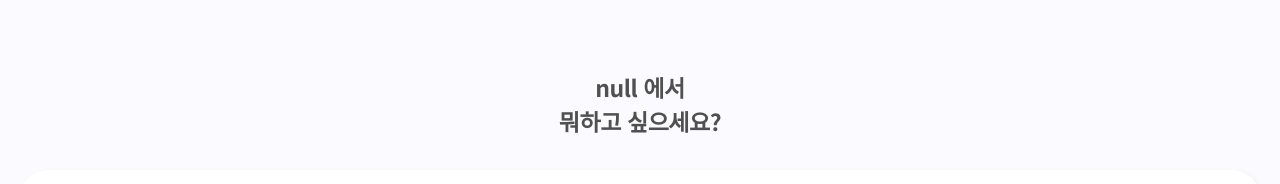
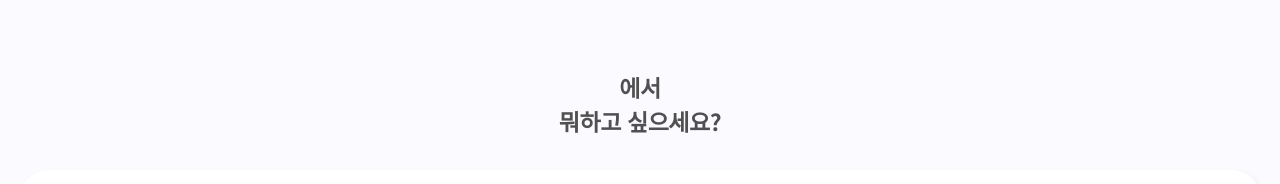
Before and after one commit to BTS-Busan-Trip-Supporter/front-end, a Next.js app: page /travel/auto in a window 1280 px wide. Shown: the part 304-488 px from the top of the page. Built offline with nearby package versions, Linux system fonts and the light colour scheme.

Commit message:
feat: Modified from useSearchParams to sessionStorage

```diff
--- a/src/app/pages/travel-auto-page.tsx
+++ b/src/app/pages/travel-auto-page.tsx
@@ -1,8 +1,7 @@
 'use client';
 
 import styled from '@emotion/styled';
-import { useSearchParams } from 'next/navigation';
-import { useState } from 'react';
+import { useState, useEffect } from 'react';
 
 import {
   TravelComponent,
@@ -14,8 +13,15 @@ import {
 import { ChoiceList } from '@/components/travel';
 
 export function TravelAutoPage() {
-  const searchParams = useSearchParams();
-  const place = String(searchParams.get('place'));
+  const [searchContent, setSearchContent] = useState('');
+
+  useEffect(() => {
+    const savedContent = sessionStorage.getItem('searchContent');
+    if (savedContent) {
+      setSearchContent(savedContent);
+      sessionStorage.removeItem('searchContent');
+    }
+  }, []);
 
   const [what, setWhat] = useState('');
   const [time, setTime] = useState('');
@@ -24,7 +30,7 @@ export function TravelAutoPage() {
     backgroundNode: (
       <ChoiceList
         choiceList={{
-          where: place,
+          where: searchContent,
           what: what,
           when: time,
         }}
@@ -33,7 +39,7 @@ export function TravelAutoPage() {
     childNode: (
       <>
         <styles.wrapper>
-          <InputWhat where={place} setContent={setWhat} />
+          <InputWhat where={searchContent} setContent={setWhat} />
           <InputWhen selectedTime={time} setContent={setTime} />
           <Results />
         </styles.wrapper>
--- a/src/app/pages/travel-page.tsx
+++ b/src/app/pages/travel-page.tsx
@@ -14,6 +14,11 @@ export function TravelPage() {
 
   const router = useRouter();
 
+  const handleButtonClick = () => {
+    sessionStorage.setItem('searchContent', searchContent);
+    router.replace('/travel/auto');
+  };
+
   return (
     <>
       <Background page='travel' />
@@ -29,9 +34,7 @@ export function TravelPage() {
             color='#FF75C8'
             text='알아서 해줘'
             onClick={() => {
-              router.replace(
-                `/travel/auto?place=${encodeURIComponent(searchContent)}`,
-              );
+              handleButtonClick();
             }}
           />
           <CustomButton
```
